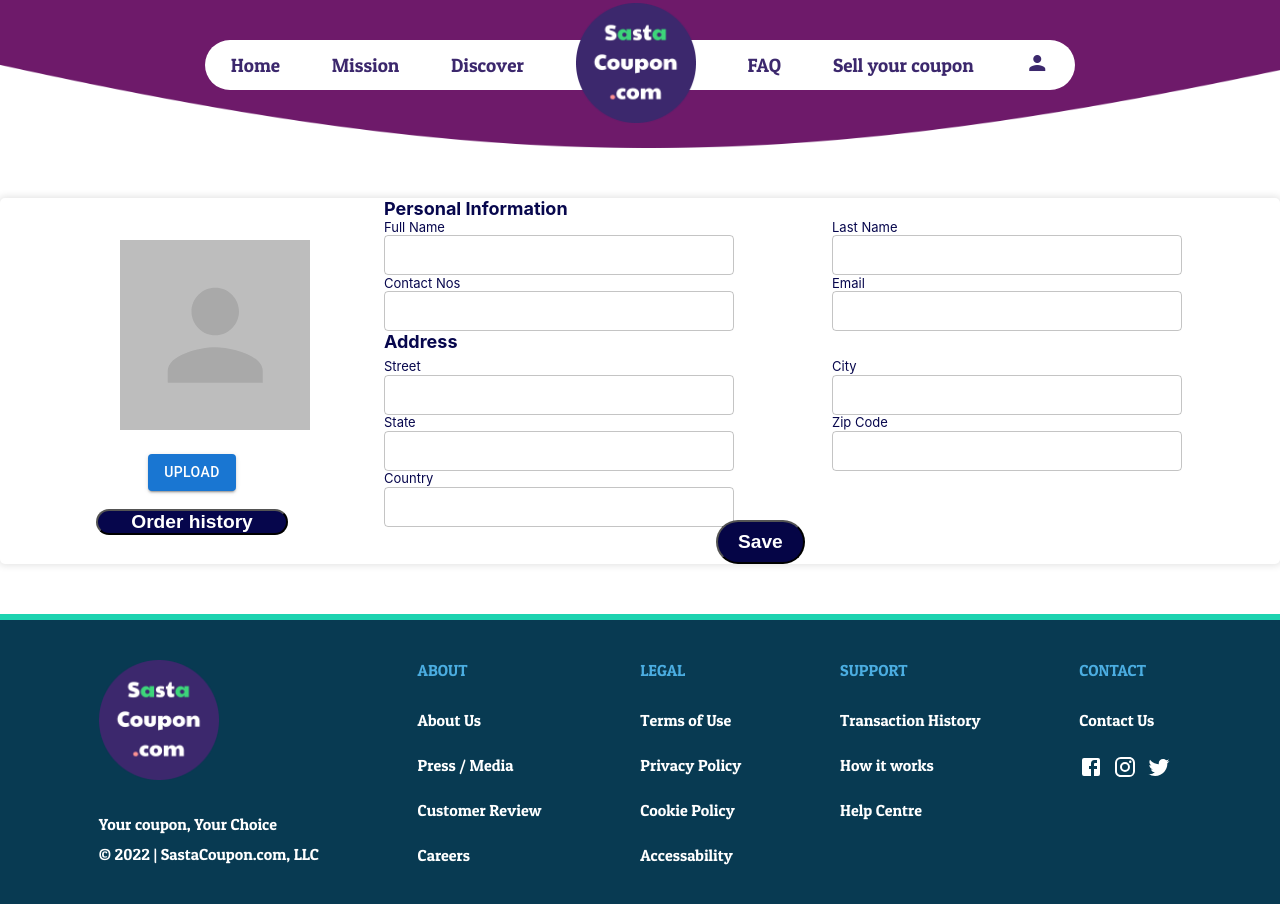
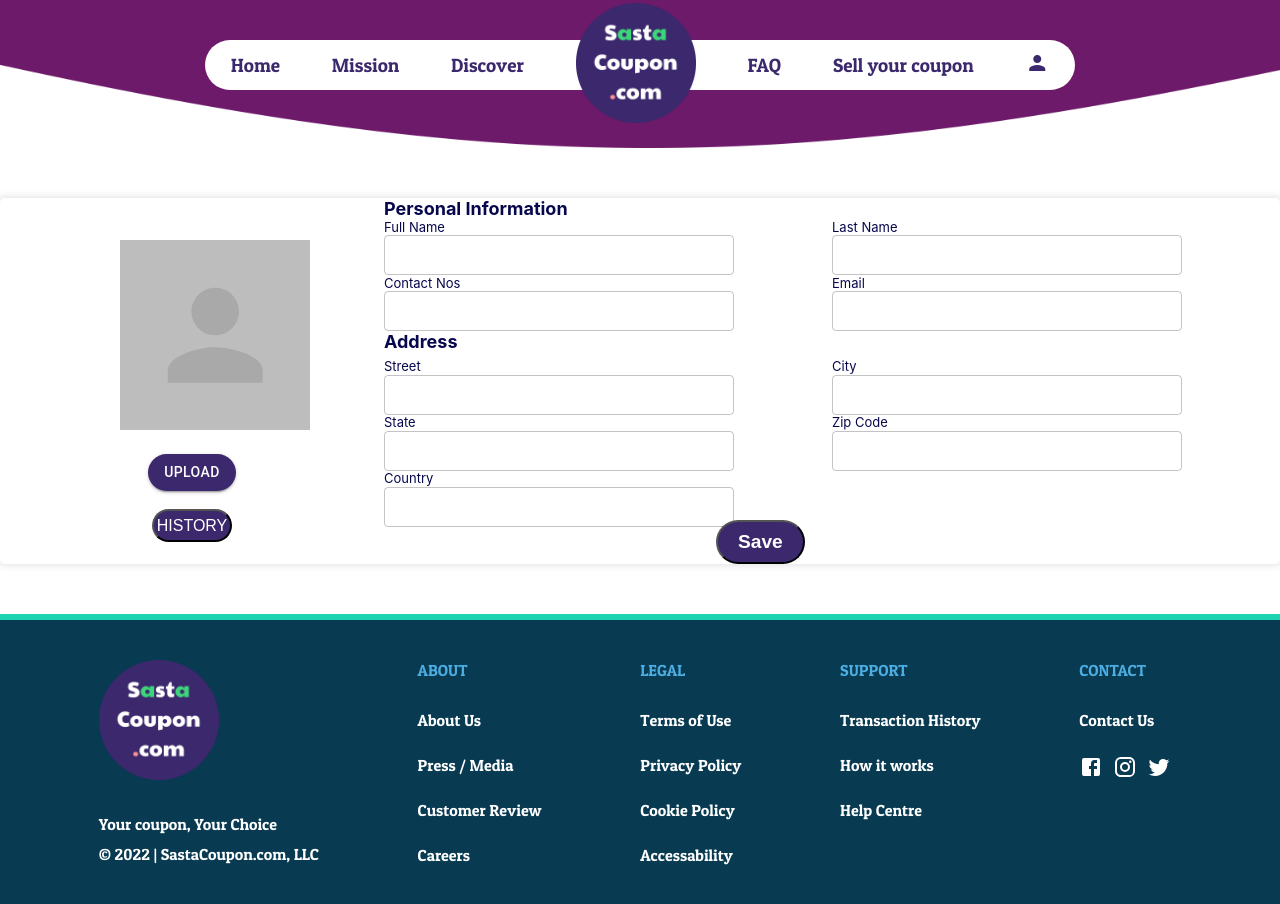
Before and after one commit to Milind220397/SastaCouponFrontEnd, a React (Create React App) app: page /profile in a window 1280 px wide. Shown: the top 904 px of the page. Built offline with nearby package versions, Linux system fonts and the light colour scheme; no server answers.

Commit message:
Profile_changes

```diff
--- a/src/components/ProdDet/ProdDet.js
+++ b/src/components/ProdDet/ProdDet.js
@@ -51,6 +51,7 @@ export default function ProdDet(props) {
     SELLER_ID: '',
     BUYER_ID: '',
     COUPON_CODE: '',
+    NAME:'',
 
   });
   //*********************Razorpay Integration********************************* */
@@ -166,6 +167,7 @@ export default function ProdDet(props) {
             "SELLER_ID": res.data.SELLER_ID,
             "URL": res.data.URL,
             "COUPON_CODE": res.data.COUPON_CODE,
+            "NAME":res.data.NAME,
           }
           console.log(value1);
           console.log(res.data.SELLER_ID)
@@ -190,11 +192,11 @@ export default function ProdDet(props) {
       <div className="coupon">
         <img className="coupondesc1" id="logo" src={coupon.URL}></img>
         {/* <div className="coupondesc2"> */}
-        <Box className="desc_box" component="div" sx={{ color: 'blue' }}>
-          <strong color="blue">Description:</strong>
+        <Box className="desc_box" component="div" sx={{ color: 'black' }}>
+          <strong color="black">Description:</strong>
         </Box>
-        <Box className="desc_box" sx={{ color: 'blue' }} >{coupon.DESCRIPTION}</Box>
-        <Box component="div" sx={{ fontSize: 10, color: 'blue' }} className="desc_box"><strong>Terms and Conditions:</strong>
+        <Box className="desc_box" sx={{ color: 'black' }} >{coupon.DESCRIPTION}</Box>
+        <Box component="div" sx={{ fontSize: 10, color: 'black' }} className="desc_box"><strong>Terms and Conditions:</strong>
           <li>By using this card,
             you agree to the Cardholder Agreement at redeem.giftcards.com. Participating brands may
             have their own card terms, acceptance conditions and be subject to availability.</li>
@@ -214,8 +216,8 @@ export default function ProdDet(props) {
           <input type="text" className="input" value={coupon.EXPIRY}  ></input>
         </div>
         <div className="couponitem" >
-          <label className="label">Sold   by </label>
-          <input type="text" className="input" value={coupon.SELLER_ID} ></input>
+          <label className="label">Name </label>
+          <input type="text" className="input" value={coupon.NAME} ></input>
         </div>
         <div className="couponitem">
           <label className="label">Amount </label>
--- a/src/components/Profile/Profile.css
+++ b/src/components/Profile/Profile.css
@@ -78,10 +78,11 @@
     left: 37%;
     font-weight: bolder;
     font-size: larger;
-    background-color: rgb(5, 5, 70);
+    background-color: #3C286D;
     color: white;
     border-radius: 25px;
     padding: 1%;
+
 
 
 }
@@ -141,13 +142,29 @@
 }
 .button1{
     position: relative;
-    width:50%;
+    width:21%;
     top:10%;
     align-self: center;
-    font-weight: bolder;
-    font-size: larger;
+
+    font-size: medium;
+    background-color:  #3C286D;
+    color: white;
+    height:9%;
+    border-radius: 25px;
+}
+.button2{
+    /* position: relative;
+    width:50%;
+    top:10%; */
+    align-self: center;
+    /* font-weight: bolder;
+    font-size: larger; */
     background-color: rgb(6, 6, 76);
     color: white;
     /* height:10%; */
     border-radius: 25px;
 }
+
+button:hover{
+    background: rgb(78, 78, 186);
+}
--- a/src/components/Profile/Profile.js
+++ b/src/components/Profile/Profile.js
@@ -112,14 +112,15 @@ function Profile() {
             <Avatar alt="Remy Sharp" src={file}
               sx={{ width: 190, height: 190, margin: 3, color: 'darkgrey' }}
               variant="square" />
-            <Button variant="contained" component="label" color="primary">
+            <Button className='button2' variant="contained" component="label"
+            sx={{ ":hover":{ backgroundColor:'#d11aff'},backgroundColor:'#3C286D' , borderRadius:25 ,}}>
               Upload
               <input hidden accept="image/*" multiple type="file"
                 onChange={handleFile} />
             </Button>
           </div>
 
-          <button className='button1'>Order history</button>
+          <button className='button1'>HISTORY</button>
 
         </div>
         <div className='profile2'>
```
